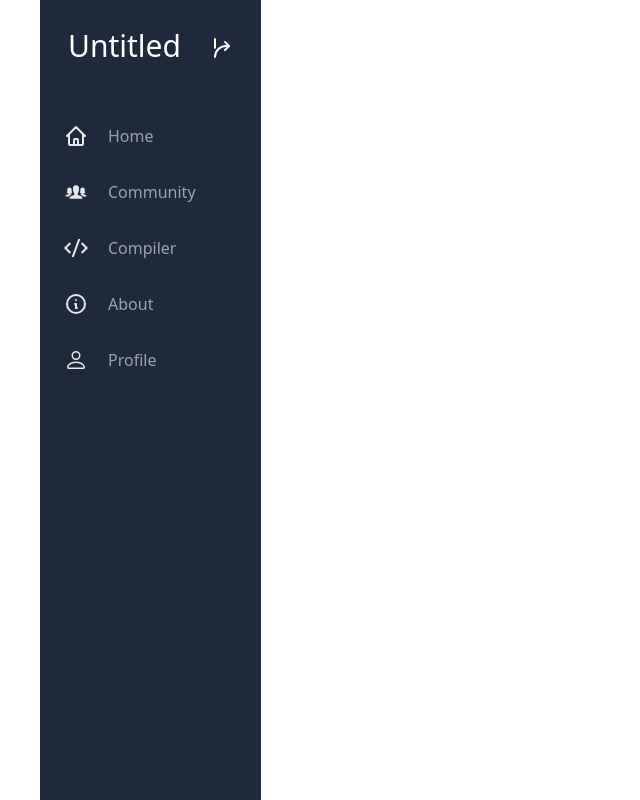
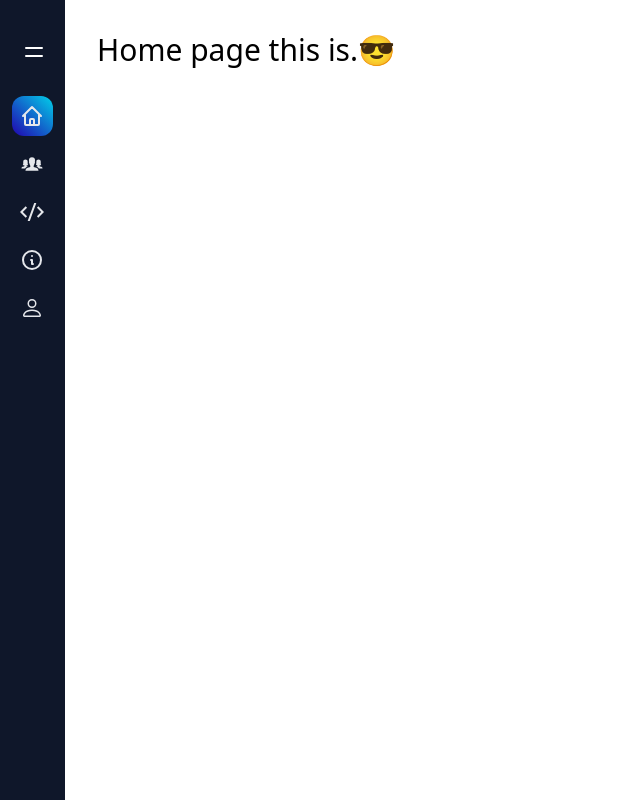
Before and after one commit to nikhilhvr/Arcstar, a React (Create React App) app in the folder untitled/: page /home in a window 1280 px wide. Shown: the whole page, without its empty margins (0-640 px from the left). Built offline with nearby package versions, Linux system fonts and the light colour scheme; the HTML template or start-up script is replaced by a standard one.

Commit message:
completed sidebar and changes in webpages

```diff
--- /dev/null
+++ b/untitled/src/App.css
@@ -0,0 +1,5 @@
+.active{
+    background: linear-gradient(to top right, rgba(35, 0, 193, 0.882), rgba(0, 229, 255, 0.899) );
+    font-weight: 700;
+    letter-spacing: 0.025em;
+}
--- a/untitled/src/components/sidebar.js
+++ b/untitled/src/components/sidebar.js
@@ -1,12 +1,15 @@
-import React from 'react';
-import { HiOutlineHome, HiOutlineInformationCircle } from 'react-icons/hi';
+import React, {useState} from 'react';
+import '../App.css';
+import { HiOutlineHome, HiOutlineInformationCircle, HiOutlineMenuAlt4 } from 'react-icons/hi';
 import { IoIosPeople, } from 'react-icons/io';
 import { RiCodeSSlashLine, } from 'react-icons/ri';
 import { BsPerson, } from 'react-icons/bs';
-import { TbArrowRampRight2, } from 'react-icons/tb';
 import { NavLink } from 'react-router-dom';
 
-const Sidebar = ({Children}) => {
+
+const Sidebar = ({children}) => {
+    const [isOpen, setIsOpen] = useState(false);
+    const toggle = () => setIsOpen(!isOpen);
     const menuItem=[
     {
         path: "/home",
@@ -25,7 +28,7 @@ const Sidebar = ({Children}) => {
     },
     {
         path: "/about",
-        name: "About",
+        name: "About us",
         icon: <HiOutlineInformationCircle/>
     },
     {
@@ -36,24 +39,24 @@ const Sidebar = ({Children}) => {
 ]
 
     return (
-    <div className="flex mx-10 fixed">
-        <div className="bg-slate-800 h-screen ">
-            <div className="flex m-7 gap-7 ">
-                <h1 className="text-3xl text-white">Untitled</h1>
-                <div className="pt-2 text-2xl text-white hover:scale-110">
-                    <TbArrowRampRight2/>
+        <div className="flex w-full ">
+            <div style={{width: isOpen ? "300px":"65px"}}className="bg-slate-900 text-white h-[100vh] px-1 py-4 transition-0.5 duration-500">
+            <div className="flex items-center p-6">
+                <h1 style={{ display: isOpen ? "block" : "none" }} className="text-3xl text-center text-white ">Untitled</h1>
+                    <div style={{ marginLeft: isOpen ? "100px" : "-6px" }} className="flex text-2xl cursor-pointer hover:text-semibold">
+                        <HiOutlineMenuAlt4 onClick={toggle}/>
                 </div>
             </div>
             {
                 menuItem.map((item, index) => (
-                    <NavLink to={item.path} keys={index} className="flex ml-6 pt-8 gap-4" activeclassName="active">
-                        <div className=" text-gray-200 text-2xl "> {item.icon} </div>
-                        <div className=" text-gray-400 hover:scale-105 hover:text-gray-200 w-32 px-1 hover:bg-gray-700 rounded-sm">{item.name}</div>
+                    <NavLink to={item.path} keys={index} className="flex text-gray-200 hover:tracking-wide m-2 p-2 gap-4 rounded-xl" activeclassName="active">
+                        <div className=" text-2xl  "> {item.icon} </div>
+                        <div style={{ display: isOpen ? "block" : "none" }} className={` whitespace-pre duration-500 ${!isOpen && "opacity-0 translate-x-28 overflow-hidden "}`}>{item.name}</div>
                     </NavLink>
                 ))
             }
         </div>
-        <main>{Children}</main>
+        <main className="w-full p-8">{children}</main>
     </div>
     );
 };
--- a/untitled/src/webpages/About.js
+++ b/untitled/src/webpages/About.js
@@ -2,7 +2,7 @@ import React from 'react';
 
 const About = () => {
   return (
-    <div>About</div>
+    <div className="text-3xl">Explore karna baki hai abhi 😅</div>
   );
 };
 
--- a/untitled/src/webpages/Community.js
+++ b/untitled/src/webpages/Community.js
@@ -2,7 +2,7 @@ import React from 'react';
 
 const Community = () => {
   return (
-    <div>Community</div>
+    <div className="text-3xl">Bana lo fir!😊</div>
   );
 };
 
--- a/untitled/src/webpages/Compiler.js
+++ b/untitled/src/webpages/Compiler.js
@@ -2,7 +2,7 @@ import React from 'react';
 
 const Compiler = () => {
   return (
-    <div>Compiler</div>
+    <div className="text-3xl">Voh kya hota hai? 🤔</div>
   );
 };
 
--- a/untitled/src/webpages/Home.js
+++ b/untitled/src/webpages/Home.js
@@ -2,8 +2,8 @@ import React from 'react';
 
 const Home = () => {
   return (
-    <div>
-      <h1>Home Page</h1>
+    <div className="text-3xl">
+      Home page this is.😎
     </div>
   );
 };
--- a/untitled/src/webpages/Profile.js
+++ b/untitled/src/webpages/Profile.js
@@ -2,7 +2,9 @@ import React from 'react';
 
 const Profile = () => {
   return (
-    <div>Profile</div>
+    <div className="text-3xl">
+    Pehle sign in to kar lo 🤨
+    </div>
   );
 };
 
```
